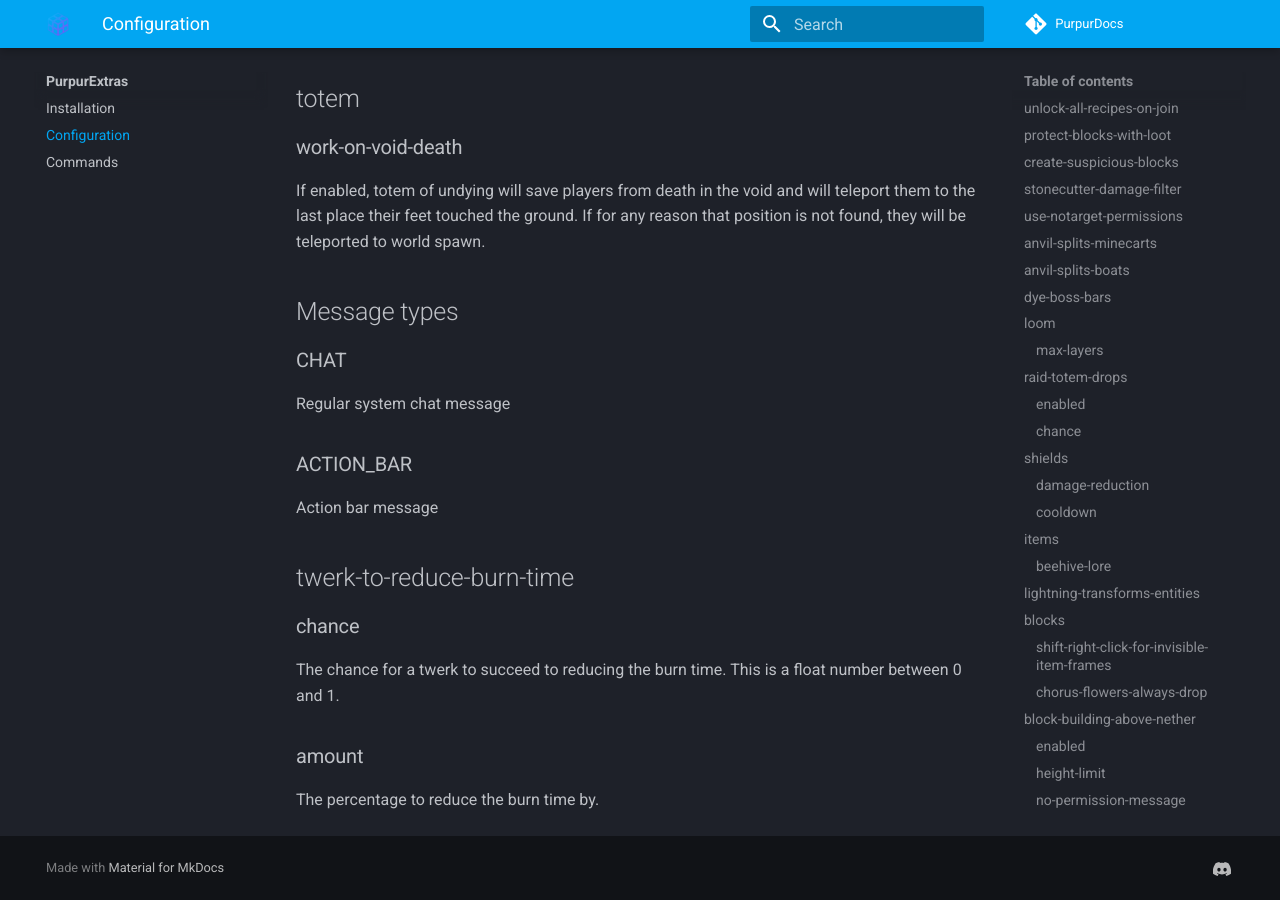
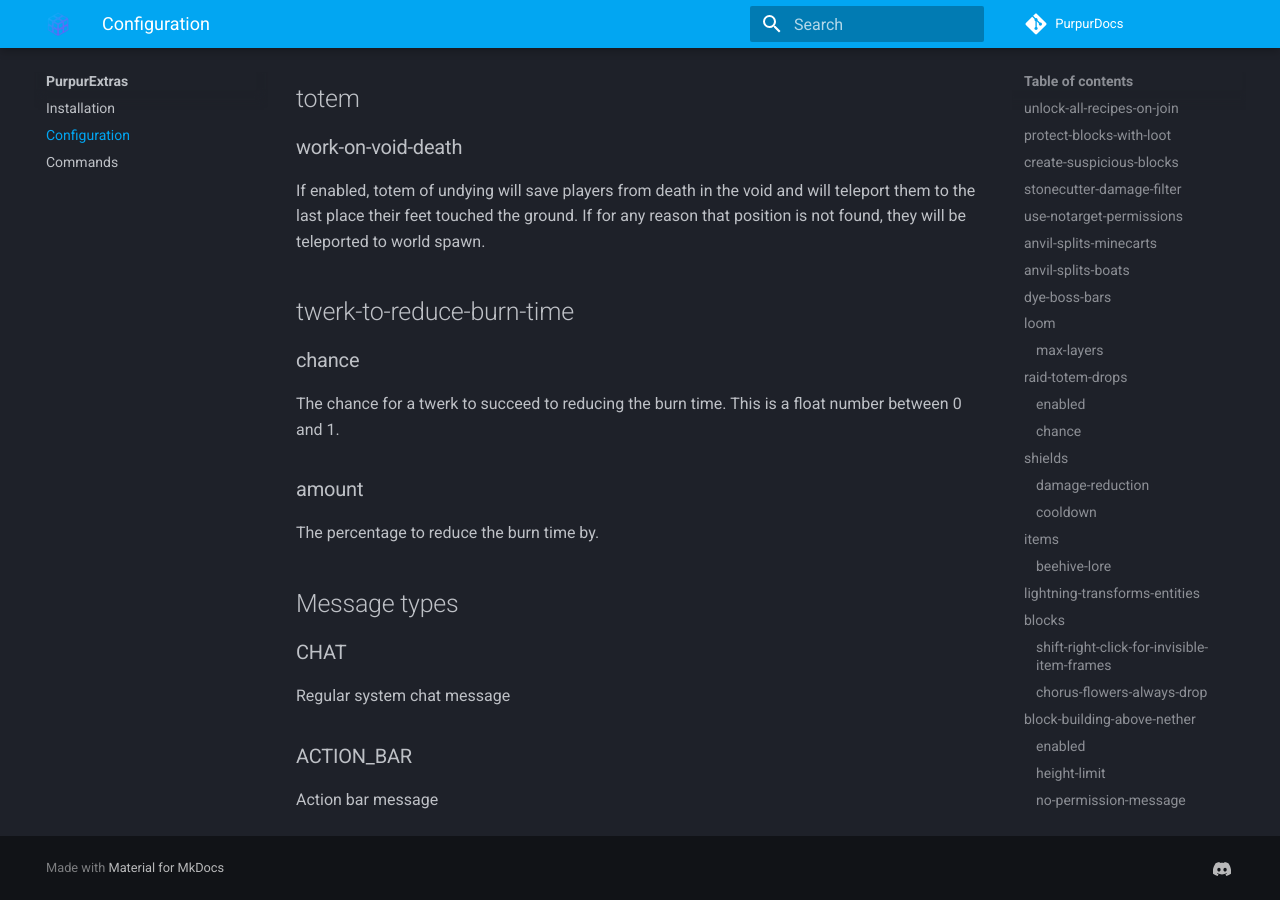
Before and after one commit to PurpurMC/PurpurDocs, an MkDocs documentation site: the page built from mkdocs/purpurextras/configuration.md, in a window 1280 px wide and 900 px high, scrolled down 6220 px. Built offline with MkDocs 1.6.1 and Material for MkDocs 9.7.7, drawn with Linux system fonts in a browser that asks for light colours; comment, search, counter and statistics services are not loaded; some of the changed lines change nothing that is shown.

Commit message:
Update configuration.md

```diff
--- a/mkdocs/purpurextras/configuration.md
+++ b/mkdocs/purpurextras/configuration.md
@@ -170,14 +170,6 @@ Shearing a sheep named jeb_ will drop wool blocks with a random colour
 
 If enabled, totem of undying will save players from death in the void and will teleport them to the last place their feet touched the ground. If for any reason that position is not found, they will be teleported to world spawn.
 
-## Message types
-
-### CHAT
-Regular system chat message
-
-### ACTION_BAR
-Action bar message
-
 ## twerk-to-reduce-burn-time
 
 ### chance
@@ -187,3 +179,11 @@ The chance for a twerk to succeed to reducing the burn time. This is a float num
 ### amount
 
 The percentage to reduce the burn time by.
+
+## Message types
+
+### CHAT
+Regular system chat message
+
+### ACTION_BAR
+Action bar message
```
